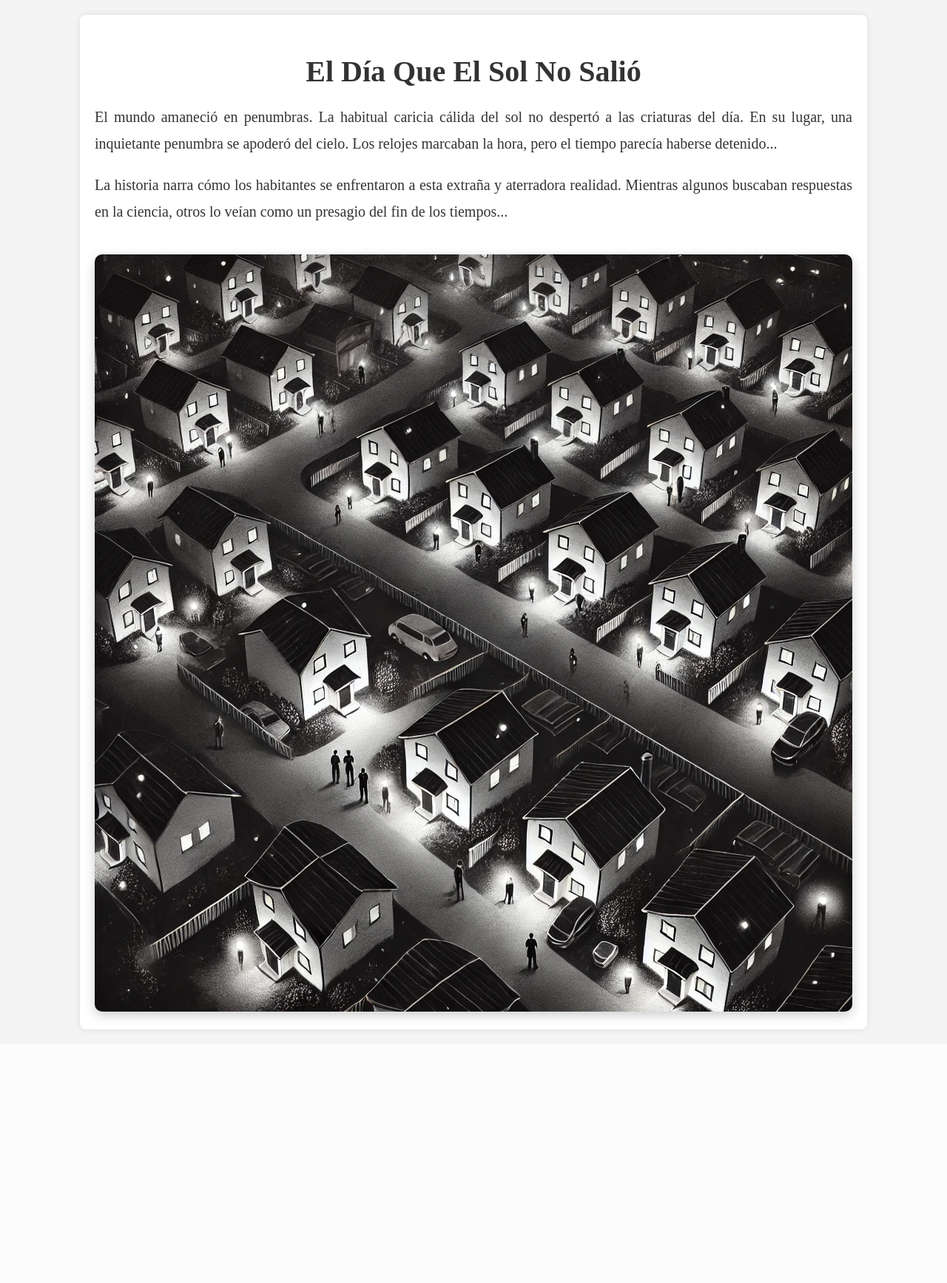
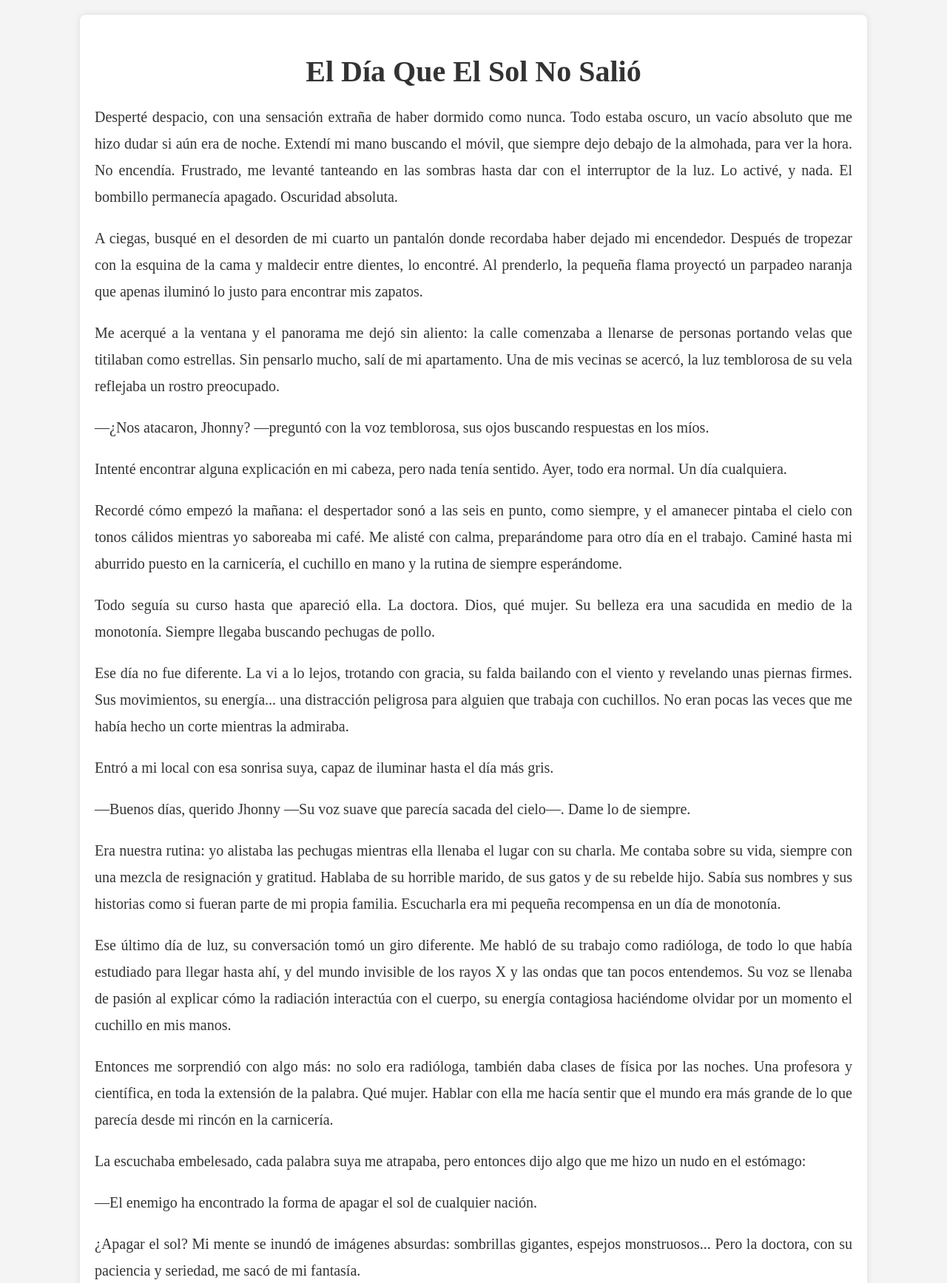
Before and after one commit to WMARBAR/myPage_WFM, a Flask app: page /H_ElDiaQueElSol in a window 1280 px wide. Shown: the part 210-1945 px from the top of the page at 74% size. Before the commit the page ends 1606 px from the top, so only its background shows below. Run offline with Flask 3, Linux system fonts and the light colour scheme; some web fonts are replaced.

Commit message:
se agrega la historia1

```diff
--- a/templates/H_ElDiaQueElSol.html
+++ b/templates/H_ElDiaQueElSol.html
@@ -15,9 +15,38 @@
     <div class="container">
         <h2 class="story-title">El Día Que El Sol No Salió</h2>
         <div class="story-text">
-            <p>El mundo amaneció en penumbras. La habitual caricia cálida del sol no despertó a las criaturas del día. En su lugar, una inquietante penumbra se apoderó del cielo. Los relojes marcaban la hora, pero el tiempo parecía haberse detenido...</p>
+            <p>Desperté despacio, con una sensación extraña de haber dormido como nunca. Todo estaba oscuro, un vacío absoluto que me hizo dudar si aún era de noche. Extendí mi mano buscando el  móvil, que siempre dejo debajo de la almohada, para ver la hora. No encendía. Frustrado, me levanté tanteando en las sombras hasta dar con el interruptor de la luz. Lo activé, y nada. El bombillo permanecía apagado. Oscuridad absoluta.</p>
 
-            <p>La historia narra cómo los habitantes se enfrentaron a esta extraña y aterradora realidad. Mientras algunos buscaban respuestas en la ciencia, otros lo veían como un presagio del fin de los tiempos...</p>
+            <p>A ciegas, busqué en el desorden de mi cuarto un pantalón donde recordaba haber dejado mi encendedor. Después de tropezar con la esquina de la cama y maldecir entre dientes, lo encontré. Al prenderlo, la pequeña flama proyectó un parpadeo naranja que apenas iluminó lo justo para encontrar mis zapatos.</p>
+
+            <p>Me acerqué a la ventana y el panorama me dejó sin aliento: la calle comenzaba a llenarse de personas portando velas que titilaban como estrellas. Sin pensarlo mucho, salí de mi apartamento. Una de mis vecinas se acercó, la luz temblorosa de su vela reflejaba un rostro preocupado.</p>
+            <p>—¿Nos atacaron, Jhonny? —preguntó con la voz temblorosa, sus ojos buscando respuestas en los míos.</p>
+            <p>Intenté encontrar alguna explicación en mi cabeza, pero nada tenía sentido. Ayer, todo era normal. Un día cualquiera.</p>
+            <p>Recordé cómo empezó la mañana: el despertador sonó a las seis en punto, como siempre, y el amanecer pintaba el cielo con tonos cálidos mientras yo saboreaba mi café. Me alisté con calma, preparándome para otro día en el trabajo. Caminé hasta mi aburrido puesto en la carnicería, el cuchillo en mano y la rutina de siempre esperándome.</p>
+            <p>Todo seguía su curso hasta que apareció ella. La doctora. Dios, qué mujer. Su belleza era una sacudida en medio de la monotonía. Siempre llegaba buscando pechugas de pollo.</p>
+            <p>Ese día no fue diferente. La vi a lo lejos, trotando con gracia, su falda bailando con el viento y revelando unas piernas firmes. Sus movimientos, su energía... una distracción peligrosa para alguien que trabaja con cuchillos. No eran pocas las veces que me había hecho un corte mientras la admiraba.</p>
+            <p>Entró a mi local con esa sonrisa suya, capaz de iluminar hasta el día más gris.</p>
+            <p>—Buenos días, querido Jhonny —Su voz suave que parecía sacada del cielo—. Dame lo de siempre.</p>
+            <p>Era nuestra rutina: yo alistaba las pechugas mientras ella llenaba el lugar con su charla. Me contaba sobre su vida, siempre con una mezcla de resignación y gratitud. Hablaba de su horrible marido, de sus gatos y de su rebelde hijo. Sabía sus nombres y sus historias como si fueran parte de mi propia familia. Escucharla era mi pequeña recompensa en un día de monotonía.</p>
+            <p>Ese último día de luz, su conversación tomó un giro diferente. Me habló de su trabajo como radióloga, de todo lo que había estudiado para llegar hasta ahí, y del mundo invisible de los rayos X y las ondas que tan pocos entendemos. Su voz se llenaba de pasión al explicar cómo la radiación interactúa con el cuerpo, su energía contagiosa haciéndome olvidar por un momento el cuchillo en mis manos.</p>
+            <p>Entonces me sorprendió con algo más: no solo era radióloga, también daba clases de física por las noches. Una profesora y científica, en toda la extensión de la palabra. Qué mujer. Hablar con ella me hacía sentir que el mundo era más grande de lo que parecía desde mi rincón en la carnicería.</p>
+            <p>La escuchaba embelesado, cada palabra suya me atrapaba, pero entonces dijo algo que me hizo un nudo en el estómago:</p>
+            <p>—El enemigo ha encontrado la forma de apagar el sol de cualquier nación.</p>
+            <p>¿Apagar el sol? Mi mente se inundó de imágenes absurdas: sombrillas gigantes, espejos monstruosos... Pero la doctora, con su paciencia y seriedad, me sacó de mi fantasía.</p>
+            <p>—No, Jhonny. Es un arma. Y no solo apaga la luz, también elimina la electricidad.</p>
+            <p>Me explicó lo que sabía, o al menos lo que creía saber.</p>
+            <p>—Se trata de un gas noble. Invisible, inodoro. Este gas actúa como un súper conductor, y al entrar en contacto con los aparatos electrónicos, los inutiliza al instante. Pero hay algo más: este gas también es capaz de polarizar los rayos del sol, bloqueando su energía.</p>
+            <p>Su explicación era fascinante y aterradora. Mientras hablaba, las noticias de esa semana daban vueltas en mi cabeza: la guerra estancada, dos naciones enfrentadas por un pedazo de tierra, y ningún lado dispuesto a ceder.</p>
+            <p>Mientras terminaba de cortar las pechugas, algo en el televisor me heló la sangre: apareció el presidente de nuestros enemigos.</p>
+            <p>—Si no se retiran, mañana una de sus ciudades dejará de ver la luz.</p>
+            <p>Cumplieron su amenaza. Ahora estábamos sumidos en la oscuridad.</p>
+            <p>Más tarde, intentaba explicarle a Mary lo que la doctora me había contado. Usé las pocas palabras técnicas que recordaba para describir cómo el enemigo había usado un gas denso que cubría la ciudad, dejándonos sin luz ni esperanza.</p>
+            <p>Mientras hablábamos, llegaron los carros del gobierno. Viejos, oxidados, de otra época. Los policías llevaban lámparas de gasolina, como si estuviéramos atrapados en un relato medieval. La luz vacilante de las lámparas iluminaba las calles de mi humilde barrio.</p>
+            <p>—Todos mantengan la calma —gritaba un oficial—. No estamos en peligro. Por favor, acérquense a los vehículos del gobierno. Los trasladaremos a las zonas iluminadas.</p>
+            <p>En medio del tumulto, la vi. La doctora estaba ahí, al frente de uno de los coches policiales. Llevaba su habitual pantaloneta de fútbol y un buso con un estampado curioso: "E=mc²".</p>
+            <p>Caminé hacia ella, nervioso.</p>
+            <p>—Te lo dije, querido Jhonny —me dijo con una mirada mezcla de preocupación y resignación.</p>
+            <p>Bajo la luz amarilla de las lámparas, su rostro parecía aún más hermoso.</p>
         </div>
 
         <div class="image-container">
```
